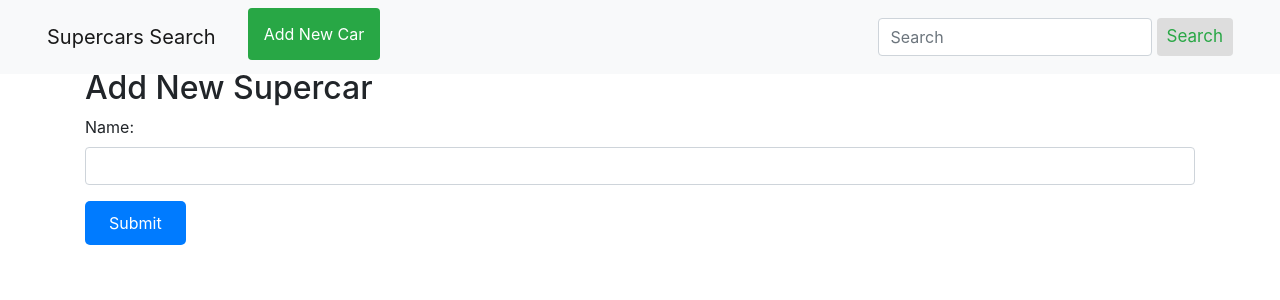
After one commit to Harold-coder/ui-design-midterm, a Flask app: page /add in a window 1280 px wide. The commit adds this page. Shown: the top 300 px of the page. Run offline with Flask 3, Linux system fonts and the light colour scheme; some libraries are stand-ins or nearby versions.

Commit message:
Add new car is added, haven't tested the actual functionality. Stull need to make the button align in height inside the navbar.

```diff
--- a/server.py
+++ b/server.py
@@ -163,6 +163,41 @@ def search():
     # Render a template for search results
     return render_template('search_results.html', items=matching_items, query=query, count_matching=count_matching)
 
+@app.route('/add', methods=['GET', 'POST'])
+def add_car():
+    if request.method == 'POST':
+        # Extract the data from request.form or request.json
+        name = request.form.get('name', '').strip()
+        description = request.form.get('description', '').strip()
+        year = request.form.get('year', '').strip()
+        price = request.form.get('price', '').strip()
+        # Add validation for specs and similar_models if they're part of the form
+
+        # Validate the data
+        if not name or not description or not year.isdigit() or not price.isdigit():
+            # Return error if validation fails
+            return jsonify({'status': 'error', 'message': 'Invalid input'}), 400
+
+        # Create the new car entry
+        global current_id
+        new_car = {
+            'id': str(current_id + 1),
+            'name': name,
+            'description': description,
+            'year': year,
+            'price': price,
+            # Include specs and similar_models with proper validation
+        }
+        supercars.append(new_car)
+        current_id += 1
+
+        # Return a success message with the new item's ID
+        return jsonify({'status': 'success', 'id': new_car['id']})
+
+    else:
+        # Display the form for a GET request
+        return render_template('add_car.html')
+
 
 
 @app.route('/view/<id>')
--- a/static/index.js
+++ b/static/index.js
@@ -45,3 +45,30 @@ function highlightSearchTerms() {
       }
   });
 }
+
+document.addEventListener('DOMContentLoaded', function() {
+  const form = document.getElementById('add-car-form');
+  if (form) {
+    form.addEventListener('submit', function(event) {
+      event.preventDefault();
+
+      // Collect form data
+      const formData = new FormData(form);
+
+      // Send POST request with Fetch API
+      fetch('/add', {
+        method: 'POST',
+        body: formData
+      })
+      .then(response => response.json())
+      .then(data => {
+        if (data.status === 'success') {
+          // Handle success, e.g., show success message, redirect, etc.
+        } else {
+          // Handle error, e.g., show error message
+        }
+      })
+      .catch(error => console.error('Error:', error));
+    });
+  }
+});
--- a/static/navbar.css
+++ b/static/navbar.css
@@ -52,6 +52,21 @@ body {
 
 .navbar button:hover {
     background: rgb(192, 190, 190);
+}
+
+.nav-link {
+    color: white; /* Text color */
+    background-color: #28a745; /* Green background */
+    padding: 6px 12px;
+    border-radius: 4px;
+    text-decoration: none;
+    transition: color 0.2s ease-in-out, background-color 0.2s ease-in-out;
+}
+
+.nav-link:hover, .nav-link:focus {
+    color: #fff; /* Text color on hover/focus */
+    background-color: #218838; /* Darker green background on hover/focus */
+    text-decoration: none; /* No underline on hover/focus */
 }
 
 .search-btn {
--- /dev/null
+++ b/templates/add_car.html
@@ -0,0 +1,17 @@
+<!-- add_car.html -->
+{% extends "base.html" %}
+
+{% block content %}
+<div class="container mt-4">
+    <h2>Add New Supercar</h2>
+    <form id="add-car-form" action="{{ url_for('add_car') }}" method="post">
+        <!-- Include all necessary form fields here -->
+        <div class="form-group">
+            <label for="name">Name:</label>
+            <input type="text" class="form-control" id="name" name="name" required>
+        </div>
+        <!-- Add other fields similarly -->
+        <button type="submit" class="btn btn-primary">Submit</button>
+    </form>
+</div>
+{% endblock %}
--- a/templates/base.html
+++ b/templates/base.html
@@ -17,7 +17,10 @@
 <body>
     <nav class="navbar navbar-expand-lg navbar-light bg-light">
         <div class="container-fluid">
-            <a class="navbar-brand" href="{{ url_for('home') }}">Supercars Search</a>
+            <div>
+                <a class="navbar-brand" href="{{ url_for('home') }}">Supercars Search</a>
+                <a class="nav-link" href="{{ url_for('add_car') }}">Add New Car</a>
+            </div>
             <form class="d-flex" id="search-form" action="{{ url_for('search') }}" method="get">
                 <input class="form-control me-2" id="search-input" type="search" placeholder="Search" aria-label="Search" name="query">
                 <button class="btn btn-outline-success search-btn" type="submit">Search</button>
```
